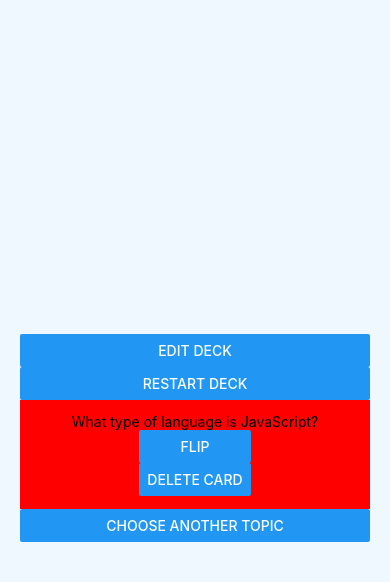
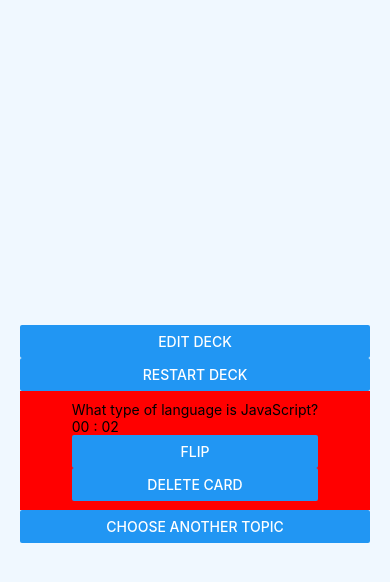
Before and after one commit to jurjukn/Flashy, a React Native app in the folder FlashyApp/: screen / in a window 390 px wide. Both pictures are taken after a click on the button "BASIC JAVASCRIPT". Shown: the top 582 px of the page. Built offline with nearby package versions, Linux system fonts and the light colour scheme.

Commit message:
Implemented cardByIndex, little refactor

```diff
--- a/FlashyApp/CardsView.js
+++ b/FlashyApp/CardsView.js
@@ -15,15 +15,66 @@ class CardsView extends Component {
             firstDeckCard: this.props.currentDeck.cards[0],
             deleteDeckAction: props.deleteDeckAction,
             deleteCardAction: props.deleteCardAction,
-            editDeckAction: props.editDeckAction
+            editDeckAction: props.editDeckAction,
+            timer: null,
+            minutesCounter: '00',
+            secondsCounter: '00',
+            timeSpentOnCard: 0
         };
     }
 
+    componentWillUnmount() {
+        clearInterval(this.state.timer)
+    }
+    componentDidMount(){
+        let timer = setInterval(() => {
+            var num = (Number(this.state.secondsCounter) + 1).toString(),
+              count = this.state.minutesCounter;
+
+            if (Number(this.state.secondsCounter) == 59) {
+              count = (Number(this.state.minutesCounter) + 1).toString();
+              num = '00';
+            }
+
+            this.setState({
+              minutesCounter: count.length == 1 ? '0' + count : count,
+              secondsCounter: num.length == 1 ? '0' + num : num
+            });
+        }, 1000);
+
+        this.setState({ timer });
+    }
+
+    onFlipCard = () => {
+        const secondsOnCard = Number(this.state.secondsCounter) + Number(this.state.minutesCounter) * 60
+        clearInterval(this.state.timer)
+        this.setState({
+            showFront: false,
+            minutesCounter: '00',
+            secondsCounter: '00',
+            timeSpentOnCard: secondsOnCard
+        })
+    }
+
     reshuffleDeck = () => {
-        newDeck = this.state.deck
-        newDeck.cards = this.state.incorrectCardsDeck.concat(this.state.correctCardsDeck)
-        console.log(newDeck)
-        return newDeck
+        const newDeck = this.state.deck
+
+        const sortedByTimeCorrectCardsDeck = this.state.correctCardsDeck.sort(this.compareValues('secondsTaken'))
+        sortedByTimeCorrectCardsDeck.map((objectt) => delete objectt['secondsTaken'])
+
+        const sortedByTimeIncorrectCardsDeck = this.state.incorrectCardsDeck.sort(this.compareValues('secondsTaken'))
+        sortedByTimeIncorrectCardsDeck.map((objectt) => delete objectt['secondsTaken'])
+
+        newDeck.cards = sortedByTimeIncorrectCardsDeck.concat(sortedByTimeCorrectCardsDeck)
+        this.setState({
+            deck: newDeck,
+            firstDeckCard: this.assignDeckCard(this.state.deck.cards[0]),
+            incorrectCardsDeck: [],
+            correctCardsDeck: [],
+            minutesCounter: '00',
+            secondsCounter: '00',
+        })
+        clearInterval(this.state.timer)
     }
 
     removeCardFromDeck = () => {
@@ -33,6 +84,7 @@ class CardsView extends Component {
     }
 
     assignDeckCard = (card) => {
+        this.componentDidMount()
         const firstCard = card
         return firstCard
     }
@@ -44,71 +96,84 @@ class CardsView extends Component {
             deck: newDeck,
             incorrectCardsDeck: [],
             correctCardsDeck: [],
-            firstDeckCard: this.state.deck.cards[0]
+            firstDeckCard: this.state.deck.cards[0],
+            minutesCounter: '00',
+            secondsCounter: '00',
         })
     }
 
     deleteCard = () => {
         const newDeck = this.state.deleteCardAction(this.state.firstDeckCard)
-        this.setState({deck: newDeck, firstDeckCard: newDeck.cards[0]})
+        this.setState({
+            deck: newDeck,
+            firstDeckCard: newDeck.cards[0],
+            minutesCounter: '00',
+            secondsCounter: '00',
+        })
     }
 
+    addCardToCorrectCardsDeck = () => {
+        temp =  {front: this.state.firstDeckCard.front, back: this.state.firstDeckCard.back, secondsTaken: this.state.timeSpentOnCard }
+        this.setState({
+            correctCardsDeck: [...this.state.correctCardsDeck, temp],
+            showFront: true,
+            deck: this.removeCardFromDeck(),
+            firstDeckCard: this.assignDeckCard(this.state.deck.cards[0]),
+        })
+    }
+
+    addCardToIncorrectCardsDeck = () => {
+        temp =  {front: this.state.firstDeckCard.front, back: this.state.firstDeckCard.back, secondsTaken: this.state.timeSpentOnCard }
+        this.setState({
+            incorrectCardsDeck: [...this.state.incorrectCardsDeck, temp],
+            showFront: true,
+            deck: this.removeCardFromDeck(),
+            firstDeckCard: this.assignDeckCard(this.state.deck.cards[0])
+        })
+    }
+    compareValues(key) {
+        return function(a, b) {
+            const varA = (typeof a[key] === 'string') ? a[key].toUpperCase() : a[key]
+            const varB = (typeof b[key] === 'string') ? b[key].toUpperCase() : b[key]
+            comparison = 0;
+            if (varA > varB) {
+                comparison = 1
+            } else if (varA < varB) {
+                comparison = -1
+            }
+            return (
+                comparison * -1
+            )
+        }
+    }
     render(){
         return (
             <View>
                 <Button style={styles.editDeckBtn} title="Edit deck" onPress={()=>this.state.editDeckAction(true)}/>
                 <Button title="Restart deck" onPress={()=>this.restartDeck()}/>
                 <View style={styles.cardView}>
-                    { this.state.firstDeckCard !== undefined ? (
-                        <Text>
-                            {this.state.showFront===true ?(
-                                this.state.firstDeckCard.front
-                                ) : (
-                                this.state.firstDeckCard.back
-                            )}
-                        </Text>
-                        ) : (
-                            <Text>
-                                You viewed all the cards. Time to reshuffle the deck!
-                            </Text>
-                        )
-                    }
-                    {this.state.showFront===true ? (
-
-                        this.state.firstDeckCard !== undefined ? (
+                    {this.state.firstDeckCard !== undefined ? (
+                        this.state.showFront===true ? (
                             <View>
-                                <Button title="Flip" onPress={() => this.setState({showFront: false} ) }/>
-                                <Button
-                                    title="Delete card"
-                                    onPress={() => this.deleteCard()}
+                                <Text>{this.state.firstDeckCard.front}</Text>
+                                <Text>{this.state.minutesCounter} : {this.state.secondsCounter}</Text>
+                                <Button title="Flip" onPress={() => this.onFlipCard() }/>
+                                <Button title="Delete card" onPress={() => this.deleteCard()}
                                 />
                             </View>
                         ) : (
-                            <Button title="Reshuffle" onPress={() => this.setState({
-                                deck: this.reshuffleDeck(),
-                                firstDeckCard: this.assignDeckCard(this.state.deck.cards[0]),
-                                incorrectCardsDeck: [],
-                                correctCardsDeck: []
-                            })}
-                            />
+                            <View>
+                                <Text>{this.state.firstDeckCard.back}</Text>
+                                <Button title="Right" onPress={()=> this.addCardToCorrectCardsDeck()} />
+                                <Button title="Wrong" onPress={()=> this.addCardToIncorrectCardsDeck()} />
+                            </View>
                         )
-
                     ) : (
                         <View>
-                            <Button title="Right" onPress={()=> this.setState({
-                                    correctCardsDeck: [...this.state.correctCardsDeck, this.state.firstDeckCard],
-                                    showFront: true,
-                                    deck: this.removeCardFromDeck(),
-                                    firstDeckCard: this.assignDeckCard(this.state.deck.cards[0])
-                                }
-                            )} />
-                            <Button title="Wrong" onPress={()=> this.setState({
-                                    incorrectCardsDeck: [...this.state.incorrectCardsDeck, this.state.firstDeckCard],
-                                    showFront: true,
-                                    deck: this.removeCardFromDeck(),
-                                    firstDeckCard: this.assignDeckCard(this.state.deck.cards[0])
-                                }
-                            )} />
+                            <Text>
+                                No cards in the deck. Please add cards or reshuffle deck
+                            </Text>
+                            <Button title="Reshuffle" onPress={() => this.reshuffleDeck()}/>
                         </View>
                     )}
                 </View>
```
